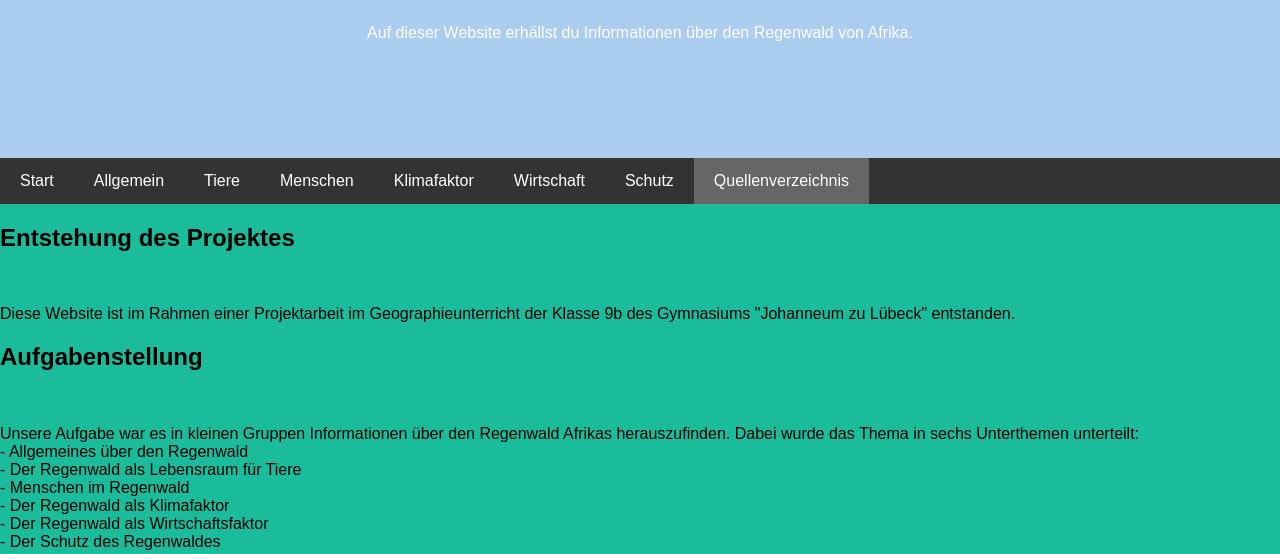
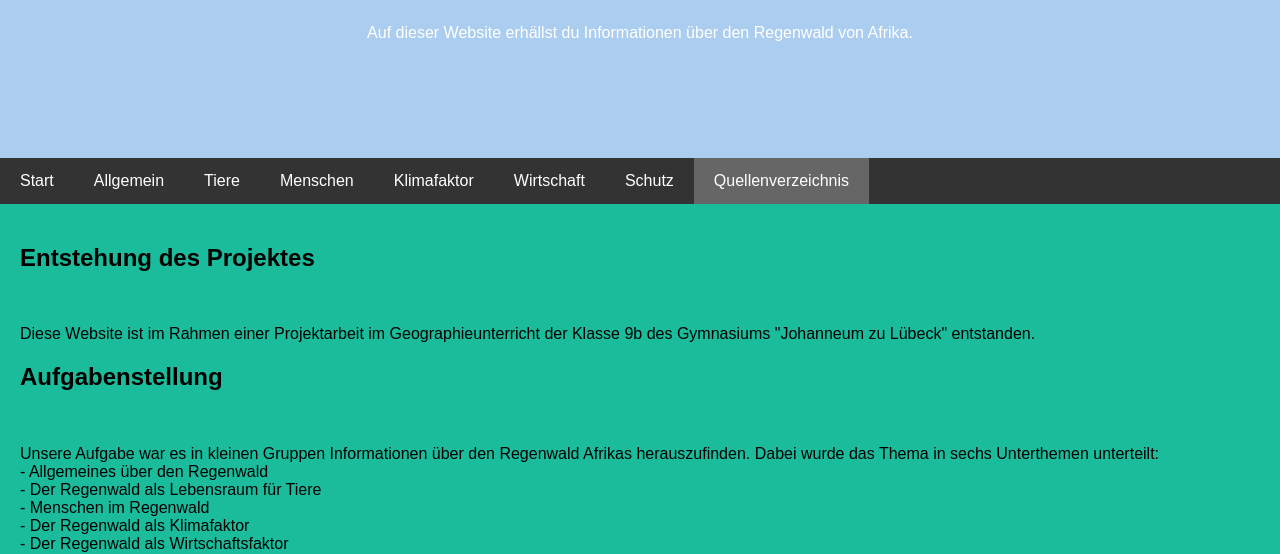
Before and after one commit to Regenwald-afrika/quellenverzeichnis, a plain HTML site: page index.html in a window 1280 px wide. Shown: the part 175-729 px from the top of the page. Drawn offline with Linux system fonts and the light colour scheme.

Commit message:
Update index.html

```diff
--- a/index.html
+++ b/index.html
@@ -73,10 +73,11 @@ body {
 
 /* Zwei ungleiche Säulen im Center */
 .side {
-  -ms-flex: 20%;
-  flex: 20%;
+  -ms-flex: 19%;
+  flex: 19%;
   text-align: left;
   background-color: #1abc9c;
+  padding: 20px;
 }
 
 .main {
```
